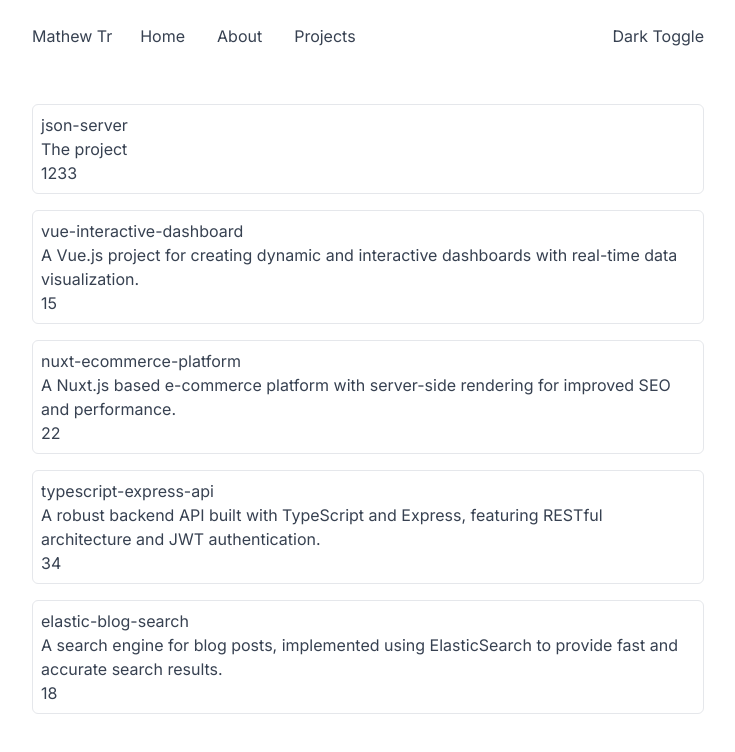
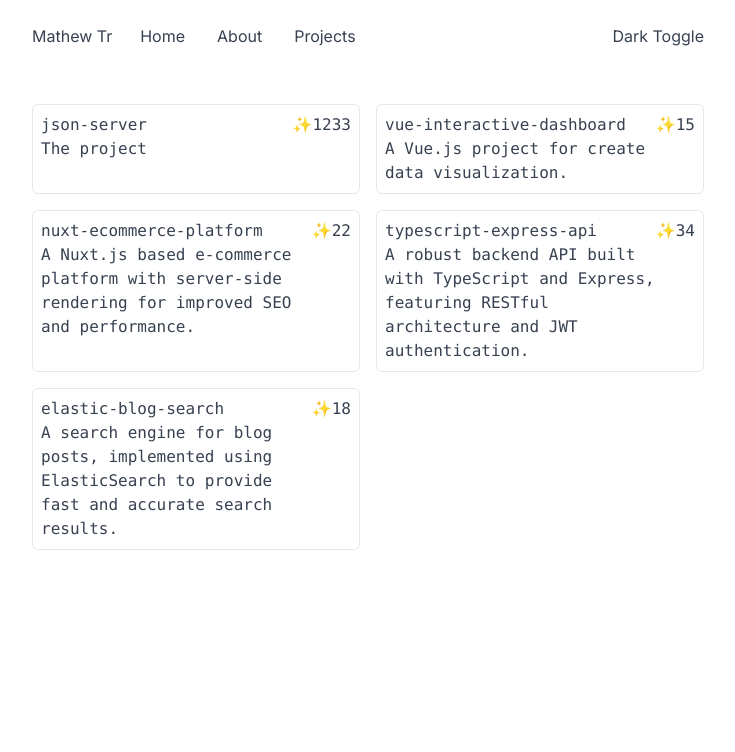
Before and after one commit to sttinh99/blog_nextjs_practice, a Next.js app: page /about/projects in a window 1280 px wide. Shown: the top 752 px of the page, without its empty margins (272-1007 px from the left). Built offline with nearby package versions, Linux system fonts and the light colour scheme; data requests are answered from the project's data file.

Commit message:
add some class tailwind to update UI such as grid, flex...

```diff
--- a/app/about/projects/components/ProjectList.tsx
+++ b/app/about/projects/components/ProjectList.tsx
@@ -13,14 +13,18 @@ export default async function ProjectList() {
   });
   const repos = await res.json();
   return (
-    <>
+    <div className="grid grid-cols-1 md:grid-cols-2 gap-4">
       {repos.map((repo: Blog) => (
-        <Card>
-          <h2>{repo.title}</h2>
-          <p>{repo.description}</p>
-          <p>{repo.stargazers_count}</p>
+        <Card className="font-mono h-full">
+          <div className="flex justify-between">
+            <div>
+              <h2>{repo.title}</h2>
+              <p>{repo.description}</p>
+            </div>
+            <p>✨{repo.stargazers_count}</p>
+          </div>
         </Card>
       ))}
-    </>
+    </div>
   );
 }
--- a/app/components/Card.tsx
+++ b/app/components/Card.tsx
@@ -1,6 +1,8 @@
-export default function Card({ children = "Hi Mathew" }: any) {
+export default function Card({ children = "Hi Mathew", className }: any) {
   return (
-    <div className="border rounded-md border-white-100 bg-red p-2 d-flex mt-4">
+    <div
+      className={`border rounded-md border-white-100 bg-red p-2 d-flex ${className}`}
+    >
       {children}
     </div>
   );
--- a/app/page.tsx
+++ b/app/page.tsx
@@ -2,11 +2,11 @@ import Card from "./components/Card";
 
 export default function Home() {
   return (
-    <>
+    <div className="space-y-4">
       <Card children="Try more" />
       <Card children="Miss you" />
       <Card children="So cool" />
       <Card />
-    </>
+    </div>
   );
 }
--- a/db.json
+++ b/db.json
@@ -9,7 +9,7 @@
     {
       "id": 2,
       "title": "vue-interactive-dashboard",
-      "description": "A Vue.js project for creating dynamic and interactive dashboards with real-time data visualization.",
+      "description": "A Vue.js project for create data visualization.",
       "stargazers_count": 15
     },
     {
```
